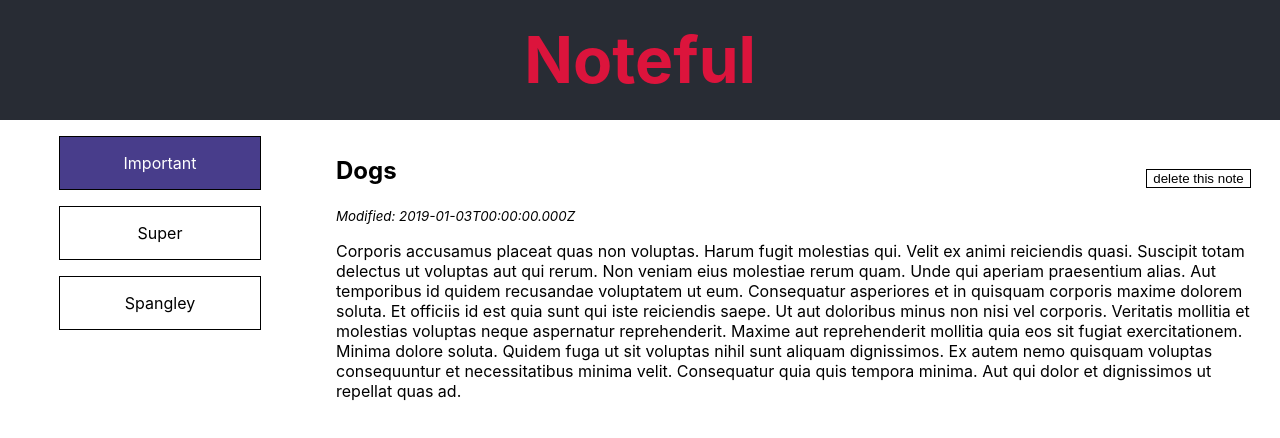
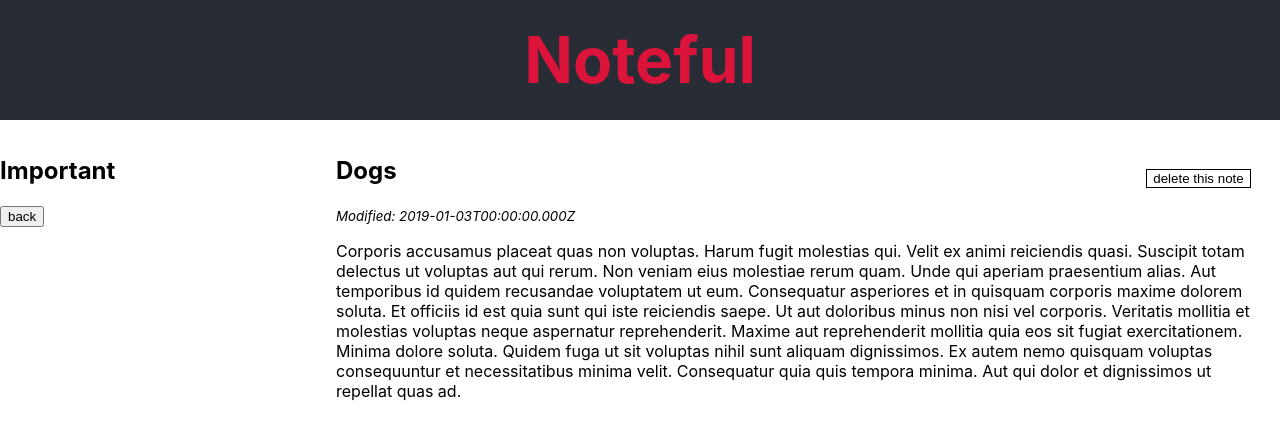
Before and after one commit to jessegilbride/noteful, a React (Create React App) app: page /b0715efe-ffaf-11e8-8eb2-f2801f1b9fd1/cbc787a0-ffaf-11e8-8eb2-f2801f1b9fd1 in a window 1280 px wide. Shown: the top 438 px of the page. Built offline with nearby package versions, Linux system fonts and the light colour scheme.

Commit message:
fix note sidebar to show folder name

```diff
--- a/src/App.css
+++ b/src/App.css
@@ -107,7 +107,8 @@
 
 .btn.note-delete {
   position: unset;
-  margin-top: 3em;
+  display: block;
+  margin-top: 1em;
 }
 
 /* ---------- DESKTOP RESPONSIVE VIEW ---------- */
--- a/src/NoteHeader.js
+++ b/src/NoteHeader.js
@@ -4,7 +4,7 @@
 
 class NoteHeader extends Component {
   render() {
-    console.log(this.props);
+    // console.log(this.props);
 
     // modified timestamp in UTC format?
     return (
--- a/src/Sidebar.js
+++ b/src/Sidebar.js
@@ -9,15 +9,15 @@
 
 
   render() {
+    // console.log(this.props)
     // console.log(this.props.folders)
 
     return (
       <nav>
         <Switch>
-          <Route path='/' exact render={ props => <SidebarFolderList {...this.props} />} />
-          <Route path='/:folder' render={ props => <SidebarFolderList {...this.props} />} />
-
-          <Route path='/:folder/:note' render={ props => <SidebarFolderName {...props} />} />
+          <Route path='/' exact render={ routerProps => <SidebarFolderList {...this.props} {...routerProps} />} />
+          <Route path='/:folder' exact render={ routerProps => <SidebarFolderList {...this.props} {...routerProps} />} />
+          <Route path='/:folder/:note' render={ routerProps => <SidebarFolderName {...this.props} {...routerProps} />} />
         </Switch>
       </nav>
     )
--- a/src/SidebarFolderName.js
+++ b/src/SidebarFolderName.js
@@ -1,11 +1,17 @@
 import React, { Component } from 'react'
 // PROPS PASSED IN:
+// folders={dummyStore.folders}
+// routerProps
 
 class SidebarFolderName extends Component {
   render() {
+    // console.log(this.props);
+
+    const thisFolder = this.props.folders.find(folder => folder.id === this.props.match.params.folder);
+
     return (
       <div>
-        <p>FolderNameSidebar</p>
+        <h2>{thisFolder.name}</h2>
         <button>back</button>
       </div>
     )
```
Also changed, not shown: 1 other file (tests, documents, lock files or other folders).
